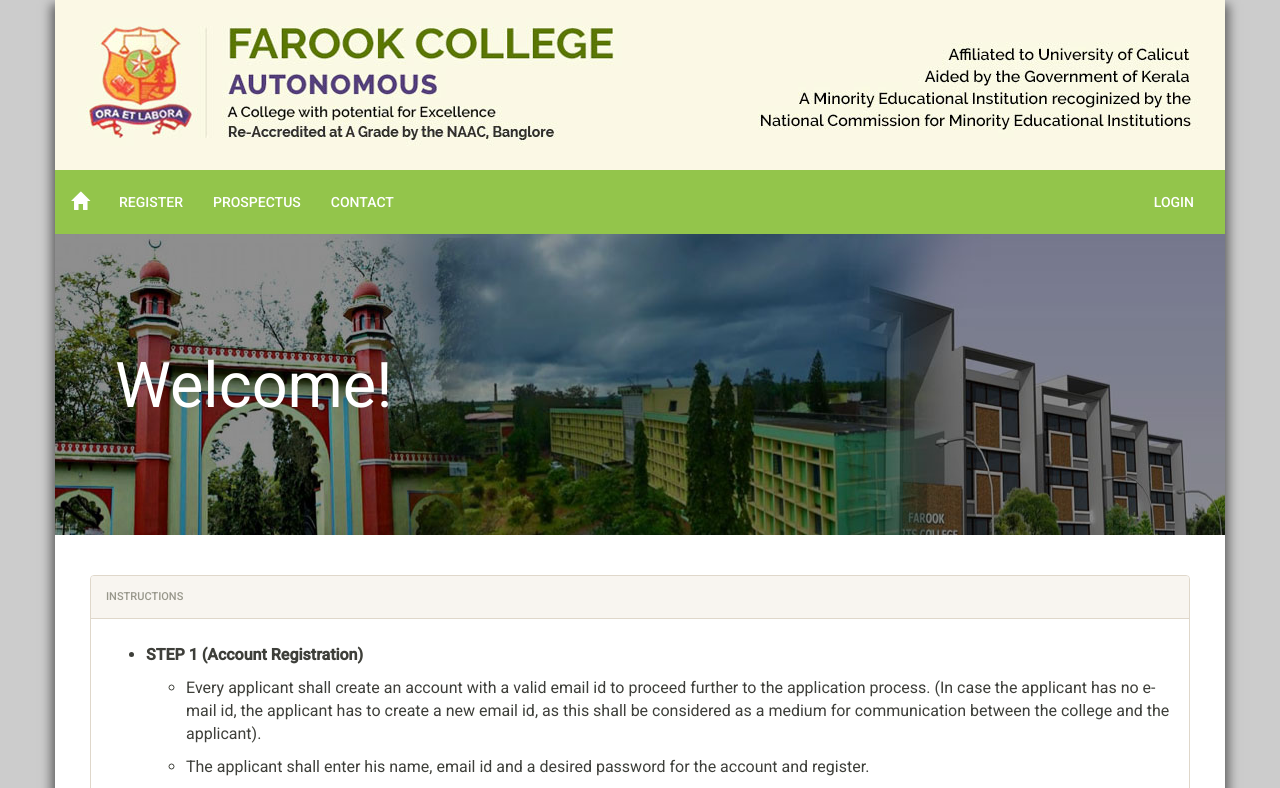
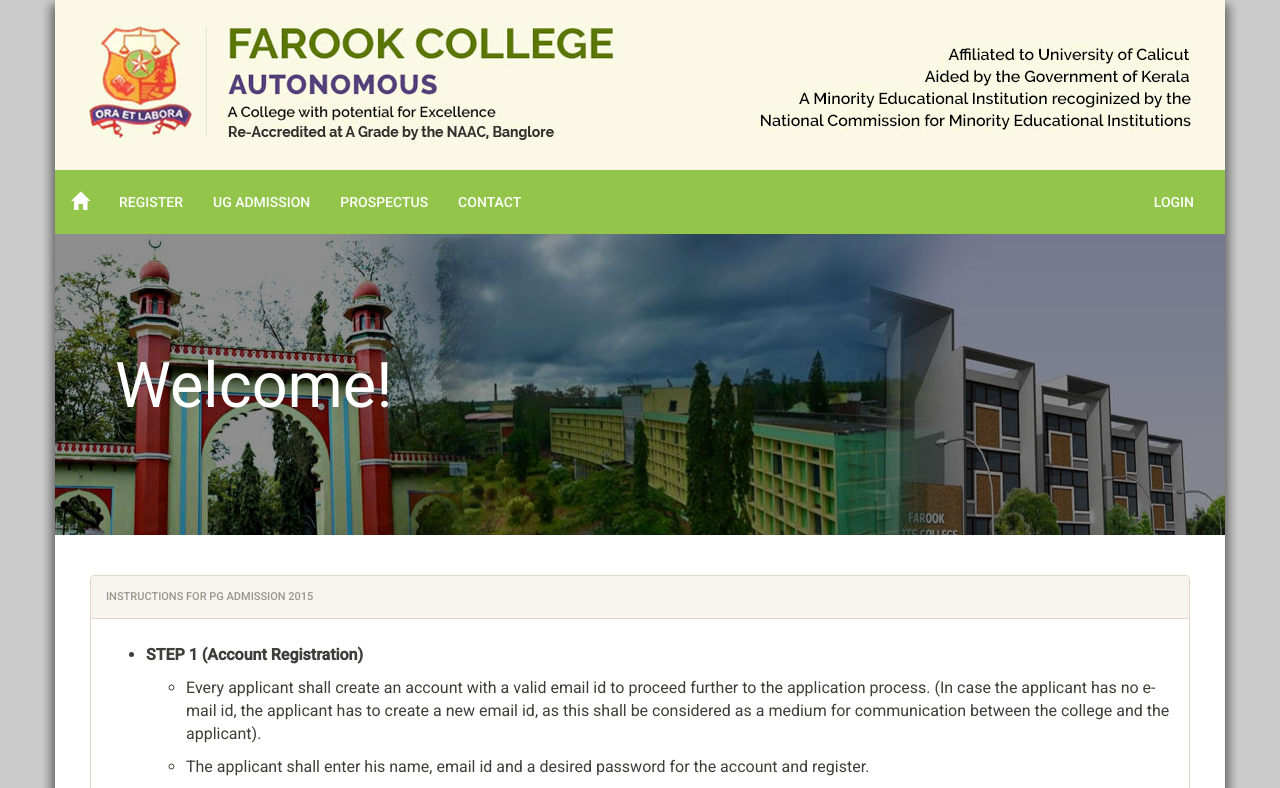
Before and after one commit to jeenamadhavan/mespg, a CakePHP app: the page made by app/View/Pages/index.ctp in a window 1280 px wide. Shown: the top 788 px of the page. Run offline with PHP 8.4 and a stand-in for CakePHP, Linux system fonts and the light colour scheme; the template is opened without the code that fills it, so the values that code supplies are empty; some libraries are stand-ins or nearby versions.

Commit message:
Privides link for ug

```diff
--- a/app/View/Layouts/default.ctp
+++ b/app/View/Layouts/default.ctp
@@ -73,6 +73,7 @@
                             ?>
                                 <li><?php echo $this->Html->link(__('REGISTER'), "/pages/register", array('escape' => false)) ?></li>
                                 <?php } ?>
+								<li><?php echo $this->Html->link(__('UG ADMISSION'), "http://52.74.128.49/", array('escape' => false)) ?></li>
                                 <!--<li><?php //echo $this->Html->link(__('INSTRUCTIONS'), "/pages/maininstruction", array('escape' => false)) ?></li>-->
                                 <li><?php echo $this->Html->link(__('PROSPECTUS'), "/pages/downloadprospectus", array('escape' => false)) ?></li>
                                 <li><?php echo $this->Html->link(__('CONTACT'), "/pages/contact", array('escape' => false)) ?></li>
--- a/app/View/Pages/index.ctp
+++ b/app/View/Pages/index.ctp
@@ -20,7 +20,7 @@ $randnum=rand ( 1 ,5 );
         <div class="col-xs-12">
         <div class="panel panel-default panel-fk">
                 <div class="panel-heading">
-                    <h3 class="panel-title">INSTRUCTIONS</h3>
+                    <h3 class="panel-title">INSTRUCTIONS FOR PG ADMISSION 2015</h3>
                 </div>
                 <div class="panel-body">
                 <ul class="instructions">
```
